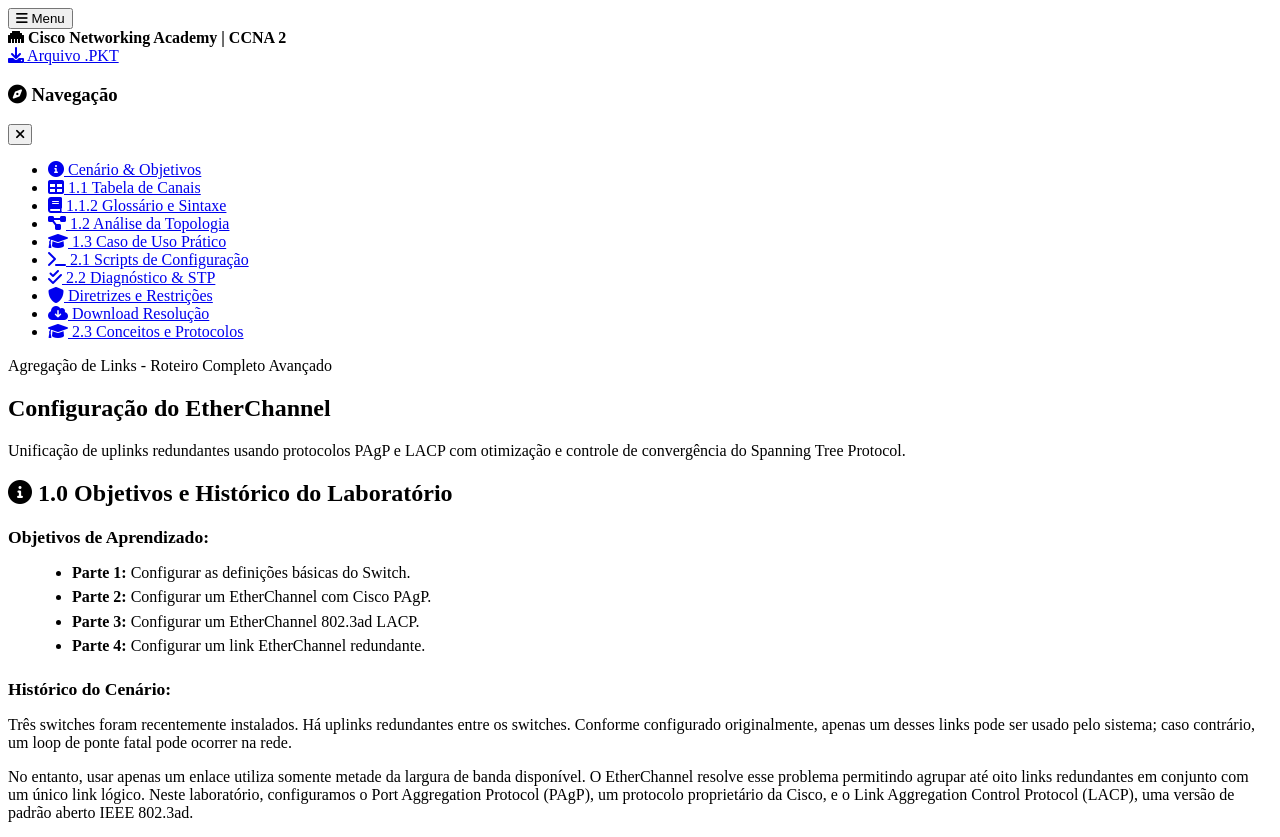
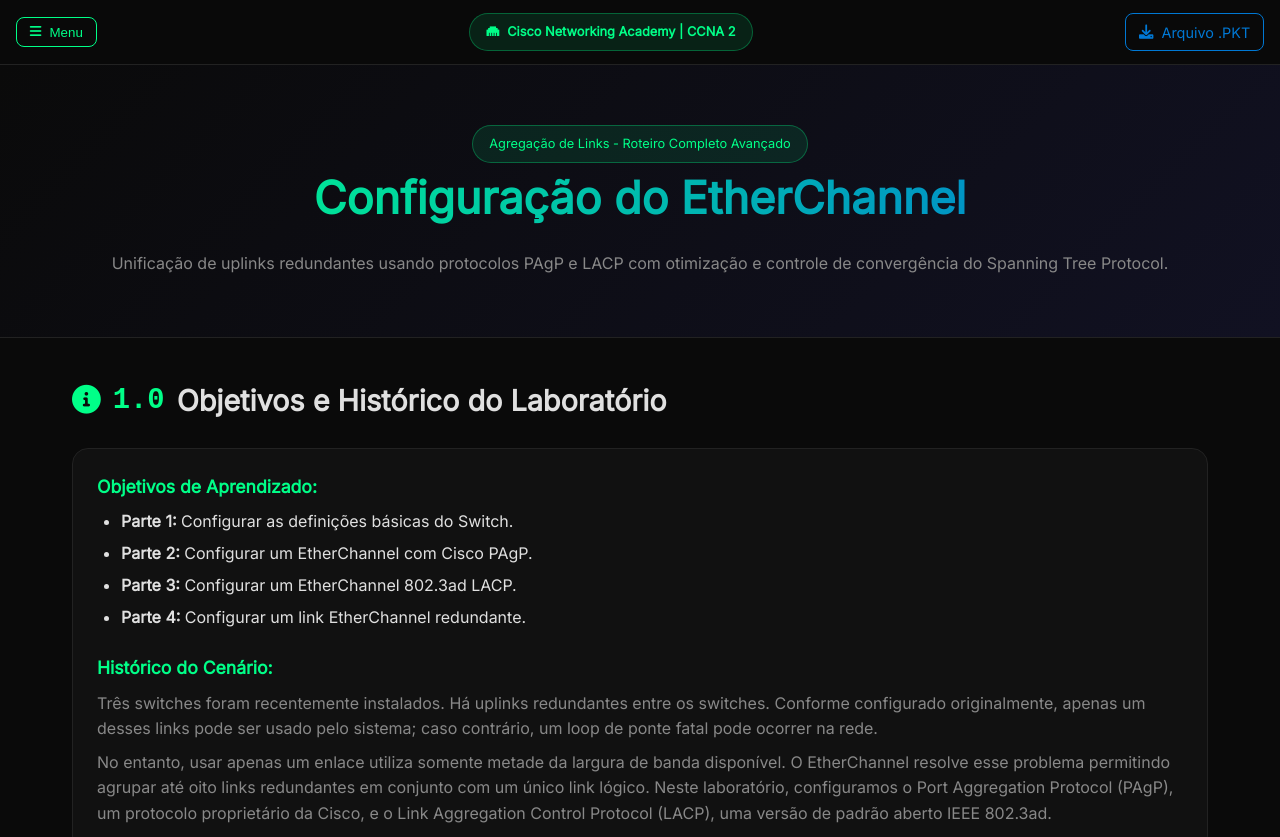
Before and after one commit to alfredo-allan/CCNA_SRWE, a plain HTML site: page pages/lab_19.html in a window 1280 px wide. Shown: the top 837 px of the page. Drawn offline with Linux system fonts and the light colour scheme; the site is published under a folder, as on GitHub Pages, so addresses that start at the root find nothing.

Commit message:
Lab 19 Etherchanel

```diff
--- a/pages/lab_19.html
+++ b/pages/lab_19.html
@@ -6,7 +6,7 @@
     <title>Cisco Academy | Configuração Completa de EtherChannel</title>
     <link rel="stylesheet" href="https://cdnjs.cloudflare.com/ajax/libs/font-awesome/6.0.0-beta3/css/all.min.css" />
     <link href="https://fonts.googleapis.com/css2?family=Inter:opsz,wght@14..32,300;400;500;600;700;800&display=swap" rel="stylesheet" />
-    <link rel="stylesheet" href="/css/labs.css" />
+    <link rel="stylesheet" href="../css/labs.css" />
   </head>
   <body>
     <div class="top-bar">
```
